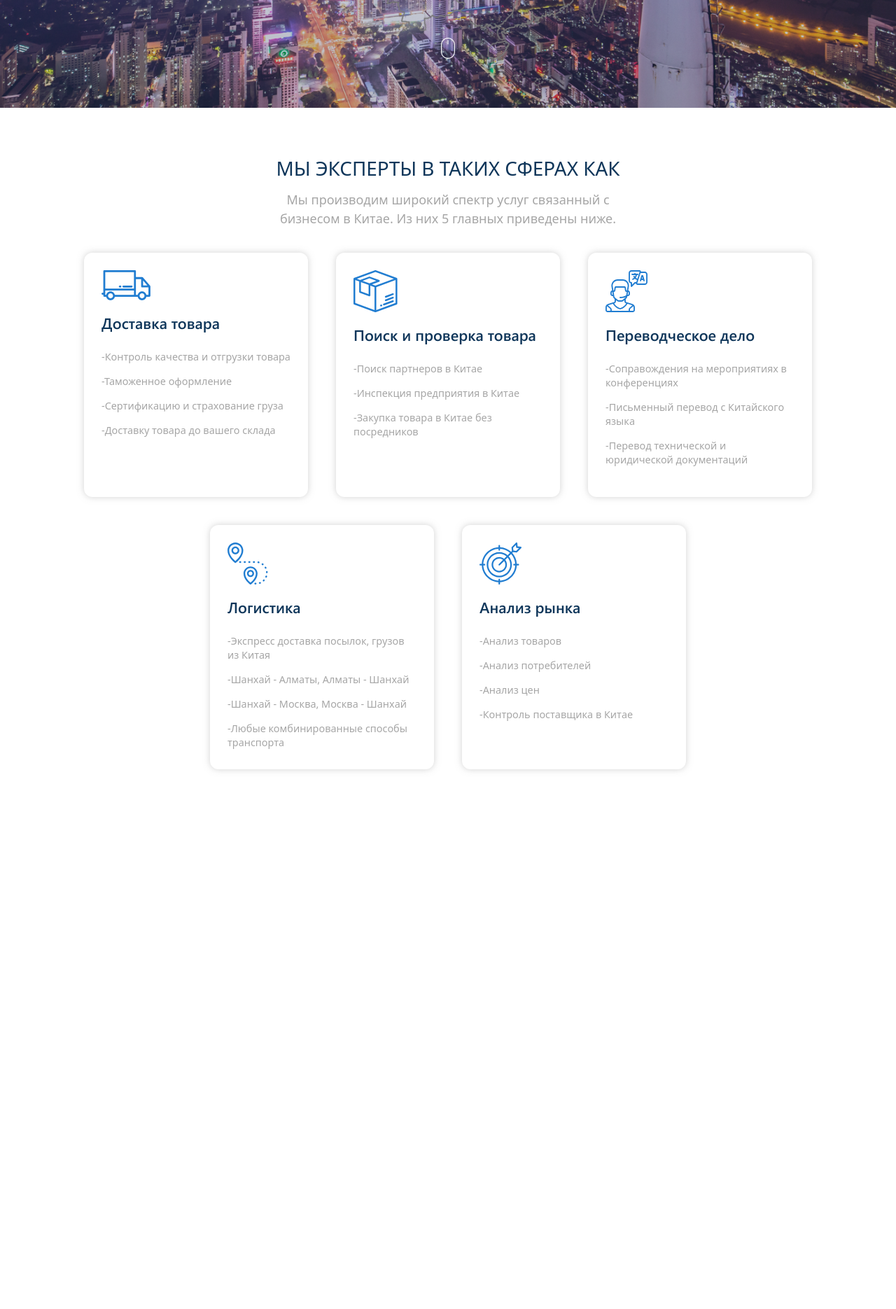
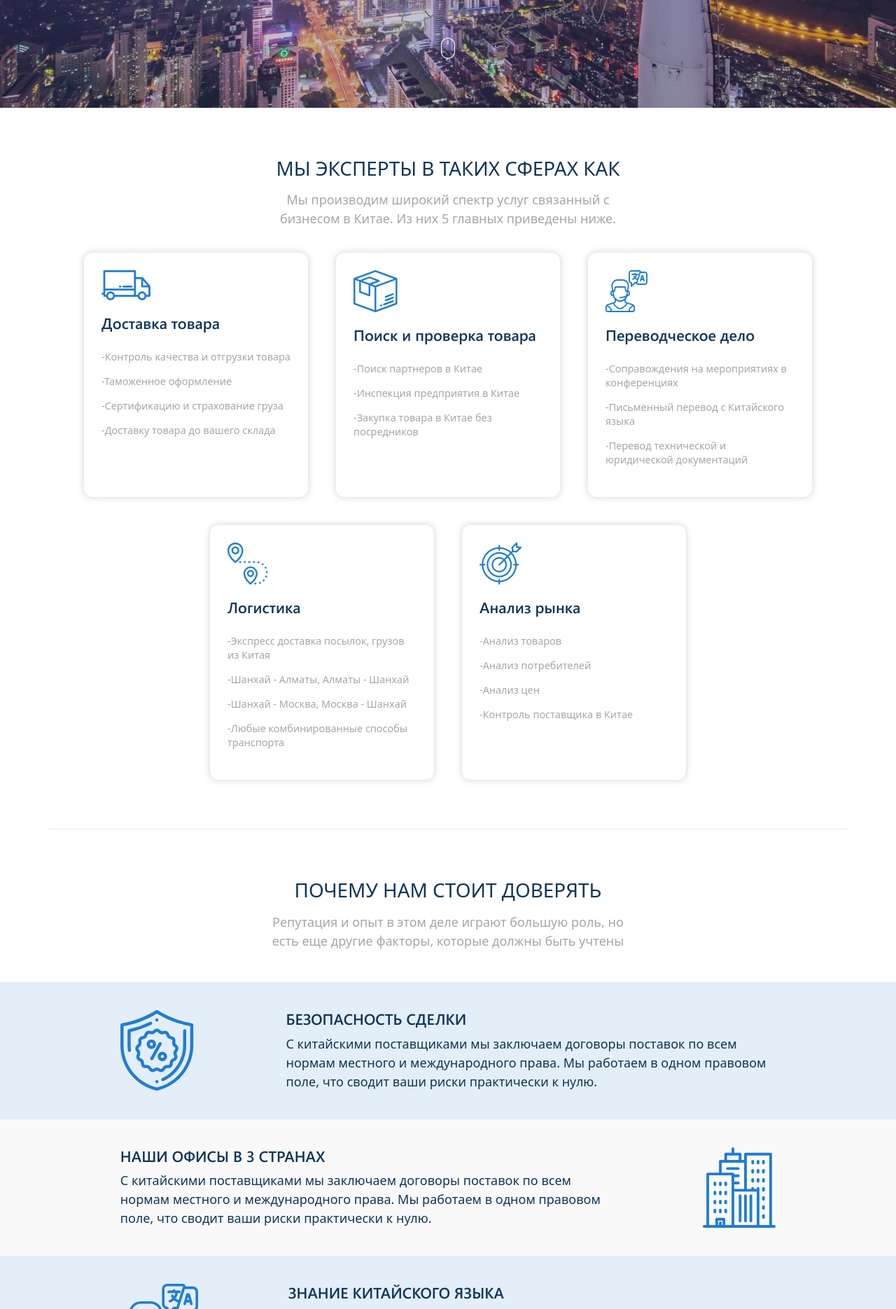
Before and after one commit to bomba65/bomba65.github.io, a PHP site: page /chinaConsulting/index.html in a window 1280 px wide. Shown: the part 600-2470 px from the top of the page at 70% size. Before the commit the page ends 1702 px from the top, so only its background shows below. Run offline with PHP 8.4, Linux system fonts and the light colour scheme; some web fonts are replaced.

Commit message:
China Consulting version 1.3.0 Add Section-features

```diff
--- a/chinaConsulting/index.html
+++ b/chinaConsulting/index.html
@@ -47,7 +47,7 @@
             <section class="section-services">
                 <div class="row">
                     <h2>Мы эксперты в таких сферах как</h2>
-                    <p>
+                    <p class="long-copy">
                         Мы производим широкий спектр услуг связанный с бизнесом в Китае. Из них 5 главных приведены ниже.
                     </p>
                     <div class="services">
@@ -102,6 +102,72 @@
                     </div>
                 </div>
             </section>
+            <div class="row"><hr></div>
+            <section class="section-features">
+                <div class="row">
+                    <h2>Почему нам стоит доверять</h2>
+                    <p class="long-copy">
+                        Репутация и опыт в этом деле играют большую роль, но есть еще другие факторы, которые должны быть учтены
+                    </p>
+                </div>
+                <div class="features">
+                    <div class="feature">
+                        <div class="row">
+                            <img src="./resources/icons/warranty.svg" alt="Warranty">
+                            <div>
+                                <h3>Безопасность сделки</h3>
+                                <p>
+                                    С китайскими поставщиками мы заключаем договоры поставок по всем нормам местного и международного права. Мы работаем в одном правовом поле, что сводит ваши риски практически к нулю.
+                                </p>
+                            </div>
+                        </div>
+                    </div>
+                    <div class="feature grey">
+                        <div class="row">
+                            <div>
+                                <h3>Наши офисы в 3 странах</h3>
+                                <p>
+                                    С китайскими поставщиками мы заключаем договоры поставок по всем нормам местного и международного права. Мы работаем в одном правовом поле, что сводит ваши риски практически к нулю.
+                                </p>
+                            </div>
+                            <img src="./resources/icons/skyline.svg" alt="Skyline">
+                        </div>
+                    </div>
+                    <div class="feature">
+                        <div class="row">
+                            <img src="./resources/icons/translator.svg" alt="Translator">
+                            <div>
+                                <h3>Знание китайского языка</h3>
+                                <p>
+                                    С китайскими поставщиками мы заключаем договоры поставок по всем нормам местного и международного права. Мы работаем в одном правовом поле, что сводит ваши риски практически к нулю.
+                                </p>
+                            </div>
+                        </div>
+                    </div>
+                    <div class="feature grey">
+                        <div class="row">
+                            <div>
+                                <h3>Собственные склады</h3>
+                                <p>
+                                    У нас есть склады в Алматы и Пекине. Склад нужен не только для того, чтобы хранить. Десятки видов качественной упаковки к вашим услугам в Китае.
+                                </p>
+                            </div>
+                            <img src="./resources/icons/box-2.svg" alt="Box">
+                        </div>
+                    </div>
+                    <div class="feature">
+                        <div class="row">
+                            <img src="./resources/icons/support.svg" alt="Support">
+                            <div>
+                                <h3>Комплексное обсуживание</h3>
+                                <p>
+                                    С китайскими поставщиками мы заключаем договоры поставок по всем нормам местного и международного права. Мы работаем в одном правовом поле, что сводит ваши риски практически к нулю.
+                                </p>
+                            </div>
+                        </div>
+                    </div>
+                </div>
+            </section>
         </div>
 
         <script src="https://ajax.googleapis.com/ajax/libs/jquery/3.3.1/jquery.min.js" ></script>
--- a/chinaConsulting/resources/css/style.css
+++ b/chinaConsulting/resources/css/style.css
@@ -65,12 +65,19 @@ html, body {
 }
 
 section {
-    margin: 70px 0;
+    margin: 70px 0 50px;
 }
 
-ul {
-    list-style: none;
+.long-copy {
+    color: #A6A6A6;
+    margin: 15px auto;
+    max-width: 530px;
+    text-align: center;
 }
+
+ul { list-style: none; }
+
+hr { margin: 0; }
 
 /* HEADINGS */
 
@@ -151,7 +158,7 @@ nav ul {
     margin: 0 auto;
 }
 nav ul li{
-    padding: 1px 20px
+    padding: 0 20px
 }
 
 nav .icon-phone {
@@ -161,15 +168,8 @@ nav .icon-phone {
 
 /* SECTIONS */
 
-.section-services h2 {
+.section-services {
 
-}
-
-.section-services p {
-    color: #A6A6A6;
-    margin: 15px auto;
-    max-width: 530px;
-    text-align: center;
 }
 
 .services {
@@ -193,7 +193,6 @@ nav .icon-phone {
 
 .service ul {
     color: #A6A6A6;
-    height: 150px;
     font-size: 80%;
     margin-top: 25px;
 }
@@ -202,3 +201,48 @@ nav .icon-phone {
     line-height: 20px;
     margin-bottom: 15px;
 }
+
+.section-features {
+
+}
+
+.section-features {
+
+}
+
+.features {
+    margin: 30px 0;
+}
+
+.feature {
+    background-color: #E3EEF9;
+    padding: 40px;
+}
+
+.feature h3 {
+    text-transform: uppercase;
+}
+
+.feature img {
+    height: 115px;
+}
+
+
+.feature p { margin-bottom: 0; }
+
+.feature .row div {
+    max-width: 700px;
+    margin-left: 30px;
+}
+
+.feature .row {
+    display: flex;
+    flex-wrap: nowrap;
+    justify-content: space-between;
+}
+
+.feature.grey { background-color: #F9F9F9; }
+.feature.grey .row div {
+    margin-left: 0;
+    margin-right: 30px;
+}
```
